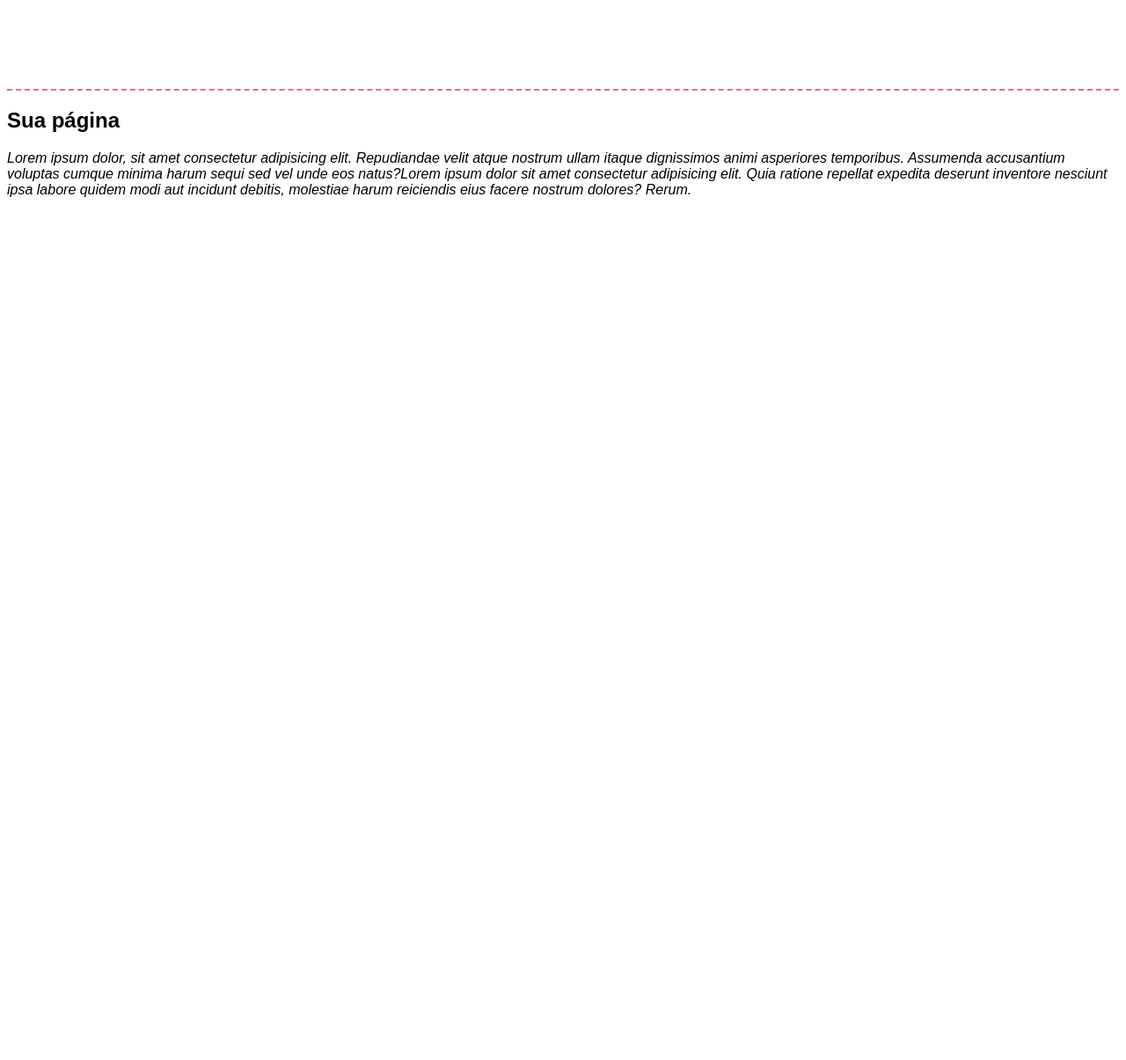
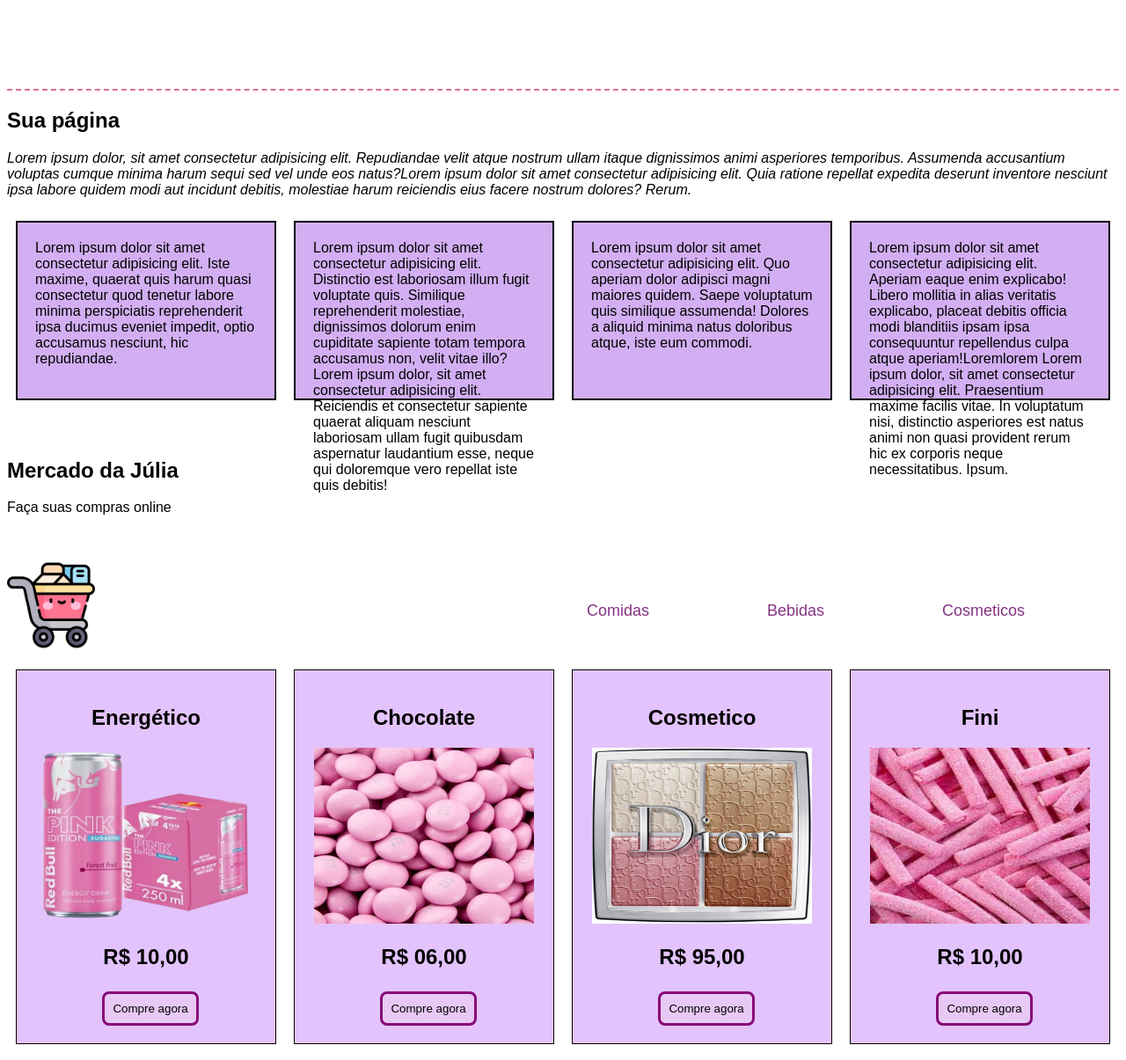
Before and after one commit to judsouza/curso-html, a plain HTML site: page atividades.html/atividade1.html in a window 1280 px wide. Shown: the part 901-2106 px from the top of the page at 88% size. Before the commit the page ends 1142 px from the top, so only its background shows below. Drawn offline with Linux system fonts and the light colour scheme.

Commit message:
Add files via upload

```diff
--- a/atividades.html/atividade1.css
+++ b/atividades.html/atividade1.css
@@ -76,3 +76,104 @@
     font-style: italic;
     font-size: 100%;
 }
+
+.caixa-dois { /*classe estrutual */
+
+    border: 2px solid black;
+    background-color: rgb(210, 175, 242);
+    width: 20%;
+    height: 20vh;
+    margin: 10px;
+    padding: 20px
+
+}
+
+.bloco {
+    display: flex;
+    flex-direction: row;
+    justify-content: space-between;
+}
+
+.menu {
+    display: flex;
+    align-items: center;
+    justify-content: space-around;
+    width: 50%;
+    padding: 30px;
+
+}
+
+.menu li {
+    margin-right: 20px;
+    list-style: none;
+}
+
+.menu a {
+    text-decoration: none;
+    color: #853382;
+    font-size: 18px;
+}
+
+.menu a:hover {
+    background-color:rgb(220, 189, 249)
+}
+
+.menu-icon {
+    width: 100px;
+    height: auto;
+}
+
+.menu-composto {
+    display: flex;
+    justify-content: space-between;
+    flex-direction: row;
+}
+
+
+.mercado {
+    font-family: Arial, Helvetica, sans-serif; /*alterar texto */
+    font-size: %;
+}
+
+.produtos { /*classe estrutual */
+
+    border: 1px solid black;
+    background-color: rgb(227, 195, 252);
+    width: 40%;
+    min-height: 40vh;
+    margin: 10px;
+    padding: 20px;
+    align-items: center;
+    text-align: center;
+}
+
+.mercado {
+    display: flex;
+    flex-direction: row;
+}
+
+.botao-mercado {
+    padding: 9px;
+    border: 3px solid rgb(134, 8, 118);
+    background-color:rgb(232, 201, 245);
+    min-width: 10px;
+    border-radius: 8px;
+    margin-left: 4%;
+    margin-top: 2%;
+
+}
+
+.produtos img {
+    width: 250px;
+    height: 200px;
+}
+
+.menu-mercado {
+    display: flex;
+    justify-content: space-between;
+    flex-direction: row;
+}
+
+.fonte {
+    font-family: Arial, Helvetica, sans-serif;
+}
--- a/atividades.html/atividade1.html
+++ b/atividades.html/atividade1.html
@@ -67,6 +67,86 @@
             reiciendis eius facere nostrum dolores? Rerum. </p>
     </section>
 
+    <section>
+        <div class="bloco">
+            <div class="caixa-dois">
+                Lorem ipsum dolor sit amet consectetur adipisicing elit. Iste maxime, quaerat quis harum quasi
+                consectetur quod tenetur labore minima perspiciatis reprehenderit ipsa ducimus eveniet impedit, optio
+                accusamus nesciunt, hic repudiandae.
+            </div>
+            <div class="caixa-dois">
+                Lorem ipsum dolor sit amet consectetur adipisicing elit. Distinctio est laboriosam illum fugit voluptate
+                quis. Similique reprehenderit molestiae, dignissimos dolorum enim cupiditate sapiente totam tempora
+                accusamus non, velit vitae illo?Lorem ipsum dolor, sit amet consectetur adipisicing elit. Reiciendis et
+                consectetur sapiente quaerat aliquam nesciunt laboriosam ullam fugit quibusdam aspernatur laudantium
+                esse, neque qui doloremque vero repellat iste quis debitis!
+            </div>
+            <div class="caixa-dois">
+                Lorem ipsum dolor sit amet consectetur adipisicing elit. Quo aperiam dolor adipisci magni maiores
+                quidem. Saepe voluptatum quis similique assumenda! Dolores a aliquid minima natus doloribus atque, iste
+                eum commodi.
+            </div>
+            <div class="caixa-dois">
+                Lorem ipsum dolor sit amet consectetur adipisicing elit. Aperiam eaque enim explicabo! Libero mollitia
+                in alias veritatis explicabo, placeat debitis officia modi blanditiis ipsam ipsa consequuntur
+                repellendus culpa atque aperiam!Loremlorem
+                Lorem ipsum dolor, sit amet consectetur adipisicing elit. Praesentium maxime facilis vitae. In
+                voluptatum nisi, distinctio asperiores est natus animi non quasi provident rerum hic ex corporis neque
+                necessitatibus. Ipsum.
+            </div>
+        </div> <br /> <br />
+    </section>
+
+    <section>
+        <h2> Mercado da Júlia </h2>
+        <p> Faça suas compras online </p> <br /> <br />
+
+        <nav class="menu-composto">
+            <a href="index.html"><img src="img/mercado.png" alt="Ícone da Home"
+                    class="menu-icon"></a>
+            <ul class="menu">
+                <li><a href="#">Comidas</a></li>
+                <li><a href="#">Bebidas</a></li>
+                <li><a href="#">Cosmeticos</a></li>
+            </ul>
+        </nav>
+    </section>
+
+
+    </section>
+
+    <section class="mercado">
+
+        <div class="produtos">
+            <h2>Energético</h2>
+            <img src="img/br-11134207-7r98o-m02659rdav9925-removebg-preview.png" width="100">
+            <h1> R$ 10,00 </h1>
+            <button class="botao-mercado"> Compre agora </button>
+        </div>
+
+        <div class="produtos">
+            <h2>Chocolate</h2>
+            <img src="img/mm.webp" width="250">
+            <h1> R$ 06,00 </h1>
+            <button class="botao-mercado"> Compre agora </button>
+        </div>
+
+        <div class="produtos">
+            <h2>Cosmetico</h2>
+            <img src="img/611f3e54b9abec6599e656a0d18d45d8.jpg" width="250">
+            <h1> R$ 95,00 </h1>
+            <button class="botao-mercado"> Compre agora </button>
+        </div>
+
+        <div class="produtos">
+            <h2>Fini</h2>
+            <img src="img/fini rosa.jfif" width="270">
+            <h1> R$ 10,00 </h1>
+            <button class="botao-mercado"> Compre agora </button>
+        </div>
+
+    </section>
+
 </body>
 
 </html>
```
Also changed, not shown: atividades.html/img/611f3e54b9abec6599e656a0d18d45d8.jpg (added), atividades.html/img/br-11134207-7r98o-m02659rdav9925-removebg-preview.png (added), atividades.html/img/energetico.png (added), atividades.html/img/fini rosa.jfif (added), atividades.html/img/fini.jpg (added), atividades.html/img/mercado.png (added), atividades.html/img/mm.webp (added), atividades.html/img/png-transparent-lip-balm-dior-addict-lip-glow-color-reviver-balm-christian-dior-se-cosmetics-lipstick-miscellaneous-lipstick-magenta-thumbnail (1).png (added), atividades.html/img/red-bull-925x400-removebg-preview.png (added), atividades.html/img/red-bull-rosa.png (added), atividades.html/img/red-bull.png (added), atividades.html/img/redbull.png (added).
